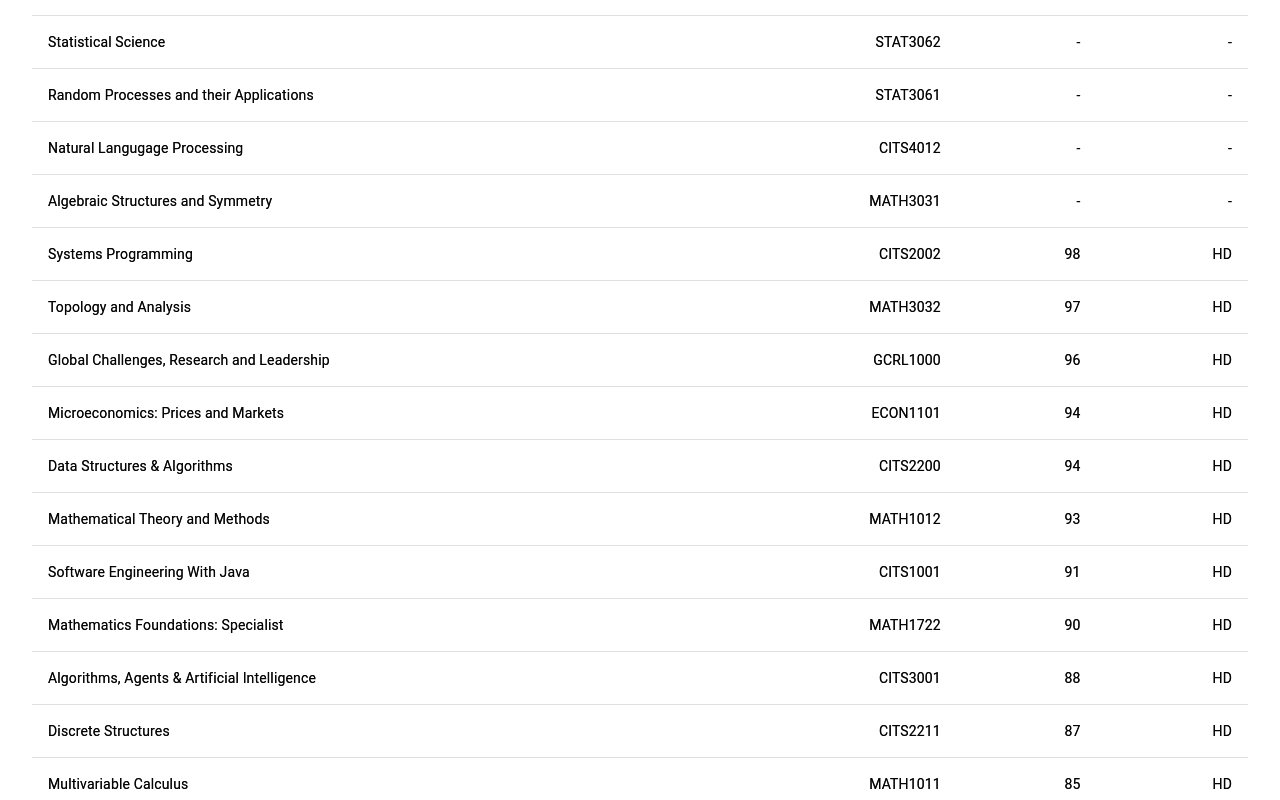
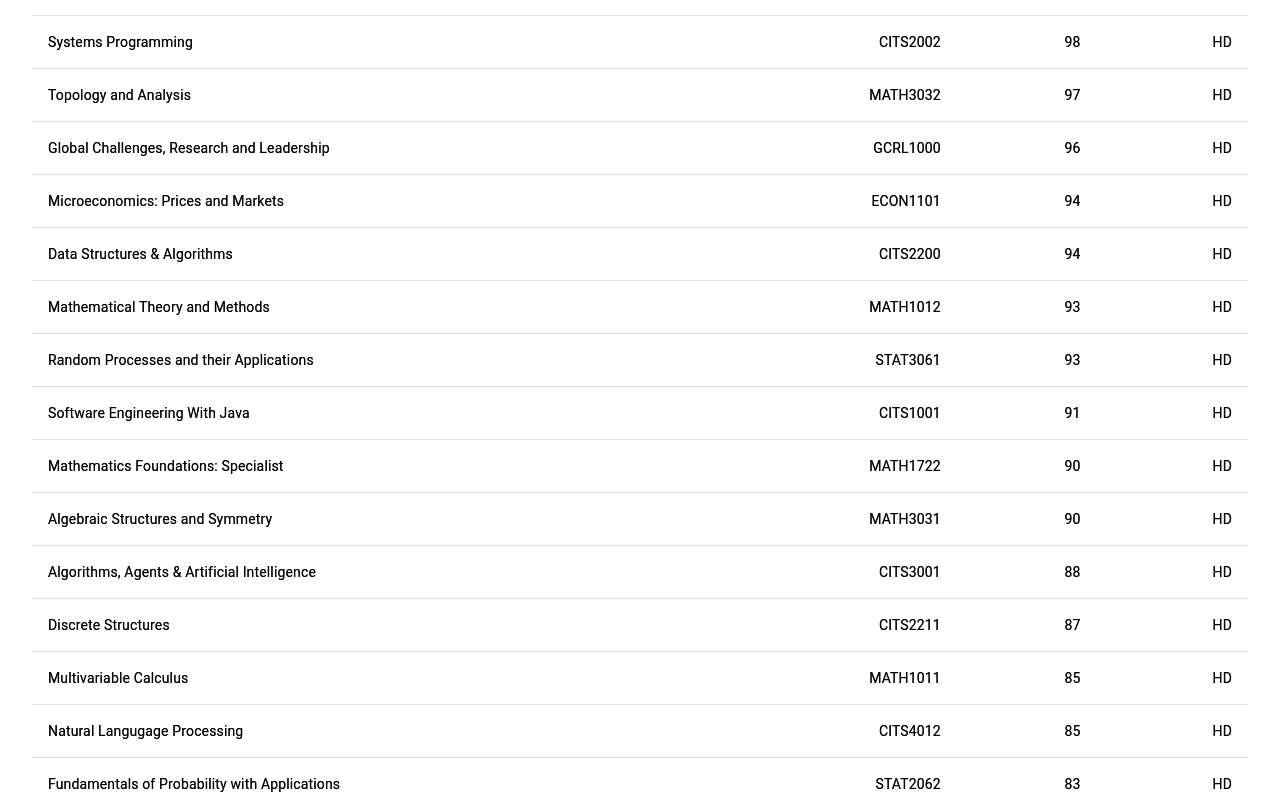
Before and after one commit to MouseAndKeyboard/nefsite, a Next.js app: page /grades in a window 1280 px wide. Shown: the part 320-1120 px from the top of the page. Built offline with nearby package versions, Linux system fonts and the light colour scheme.

Commit message:
added latest grades

```diff
--- a/components/data/grades.js
+++ b/components/data/grades.js
@@ -32,8 +32,8 @@ export default [
   createData("Mathematical Optimisation", "MATH4023", 82, "HD"),
   createData("Fundamentals of Probability with Applications", "STAT2062", 83, "HD"),
 
-  createData("Statistical Science", "STAT3062", "-", "-"),
-  createData("Random Processes and their Applications", "STAT3061", "-", "-"),
-  createData("Natural Langugage Processing", "CITS4012", "-", "-"),
-  createData("Algebraic Structures and Symmetry", "MATH3031", "-", "-"),
+  createData("Statistical Science", "STAT3062", "82", "HD"),
+  createData("Random Processes and their Applications", "STAT3061", "93", "HD"),
+  createData("Natural Langugage Processing", "CITS4012", "85", "HD"),
+  createData("Algebraic Structures and Symmetry", "MATH3031", "90", "HD"),
 ]
```
